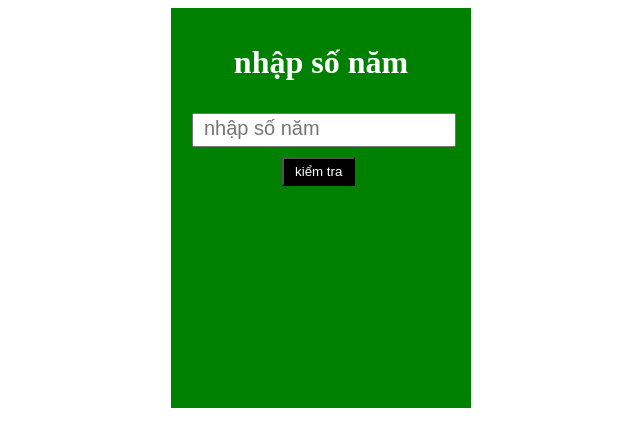
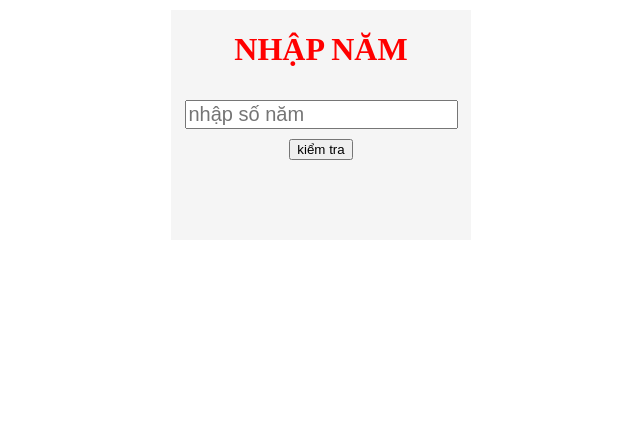
Before and after one commit to Thinh-1102/code-gym, a plain HTML site: page HTML/làm việc với DOM/kiểm tra năm nhuận/main.html in a window 1280 px wide. Shown: the whole page, without its empty margins (319-959 px from the left). Drawn offline with Linux system fonts and the light colour scheme.

Commit message:
Signed-off-by: Thinh-1102 <100088292+Thinh-1102@users.noreply.github.com>

```diff
--- a/HTML/làm việc với DOM/kiểm tra năm nhuận/main.html
+++ b/HTML/làm việc với DOM/kiểm tra năm nhuận/main.html
@@ -10,78 +10,75 @@
 
 <body>
     <style>
-        #test {
-            background-color: green;
+        .check-year {
             width: 300px;
-            height: 400px;
-            margin: auto;
+            height: 230px;
+            background-color: rgba(0, 0, 0, 0.041);
+            margin: 0 auto;
+        }
+        .check-infor{
+            margin: 10px;
+            display: flex;
+            flex-direction: column;
+            justify-content: center;
+            align-items: center;
+        }
+        .text{
+            color: red;
+            text-transform: uppercase;
         }
 
-        .form-input {
-            padding-top: 15px;
+        .yearinput{
+            margin: 10px 0;
+            font-size: 20px;
         }
 
-        #input-value,
-        .text {
-            color: #fff;
-            text-align: center;
-        }
-
-        #input-value {
-            display: inline-block;
-            margin: 0 111px;
-            padding: 5px 11px;
-            cursor: pointer;
-            background-color: black;
-        }
-
-        #number-input {
-            width: 250px;
-            margin: 10px 21px;
-            font-size: 20px;
-            outline: 0;
-            padding: 2px 0 5px 10px;
+        .result{
+            color: red;
+            font-size: 25px;
         }
     </style>
 
-    <div id="test">
-        <form class="form-input" action="main.html">
-            <h1 class="text input">nhập số năm</h1>
-            <input type="number" name="year" placeholder="nhập số năm" id="number-input">
-            <button id="input-value" onclick="check()">kiểm tra</button>
-            <h1 class="text" id="result"></h1>
-        </form>
+    <div class="check-year">
+        <div class="check-infor">
+            <h1 class="text">nhập năm</h1>
+            <input type="number" class="yearinput" placeholder="nhập số năm">
+            <button class="check">kiểm tra</button>
+            <p class="result"></p>
+        </div>
     </div>
 
 
+    <script>
+        var yearInput = document.querySelector('.yearinput');
+        var yearInputValue;
+        var checkBtn = document.querySelector('.check');
+        var resultOutput = document.querySelector('.result')
+        var outPut;
+        yearInput.addEventListener('change', function () {
+            yearInputValue = parseInt(yearInput.value);
+        })
+        checkBtn.onclick = function () {
+            if (yearInputValue % 4 == 0) {
+                if (yearInputValue % 100 !== 0) {
+                    outPut = 'năm nhuận'
+                } else if (yearInputValue % 400 == 0) {
+                    outPut = 'năm nhuận'
+
+                } else {
+                    outPut = 'không phải năm nhuận'
+                }
+            } else {
+                outPut = 'không phải năm nhuận'
+            }
+            resultOutput.innerHTML = outPut
+        }
+
+
+
+
+
+    </script>
 </body>
-<script>
-    var resultText = document.querySelector('.input')
-    var numberInput = document.getElementById('number-input');
-    var yearInput;
-    var result = document.getElementById('result')
-    resultText.addEventListener('onkeydown', function () {
-        yearInput = parseInt(resultText.value)
-    })
-    function check() {
-        if(yearInput % 4 == 0){
-            if(yearInput % 100 !== 0){
-                // result.innerHTML = 'là năm nhuận'
-                console.log('a')
-            }else if(yearInput % 400 == 0){
-                // result.innerHTML = 'là năm nhuận'
-                console.log('a')
 
-            }else{
-                // result.innerHTML = 'không phải là năm nhuận'
-                console.log('b')
-
-            }
-        }else{
-            // result.innerHTML = 'không phải là năm nhuận'
-            console.log('b')
-
-        }
-    }
-</script>
 </html>
```
